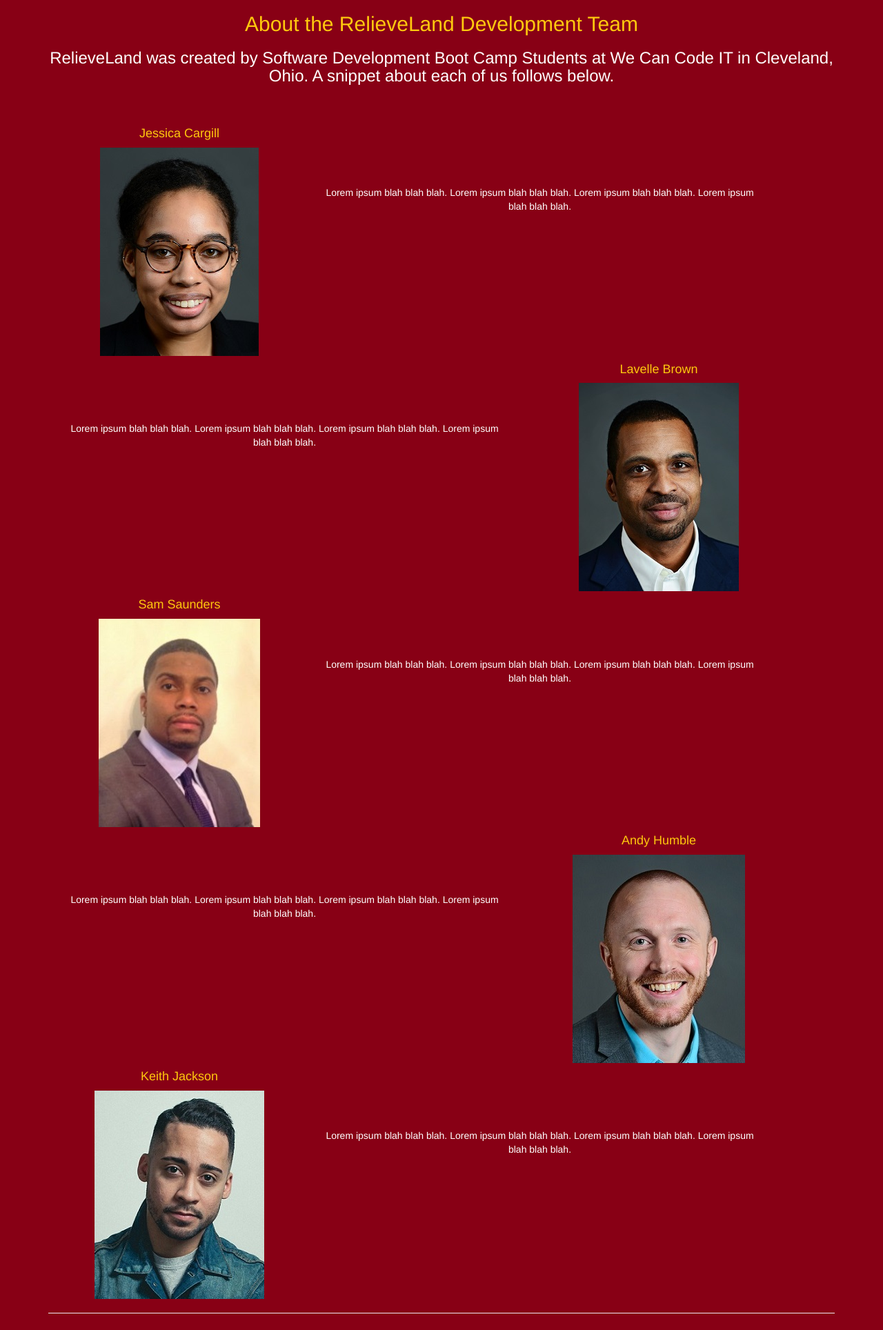
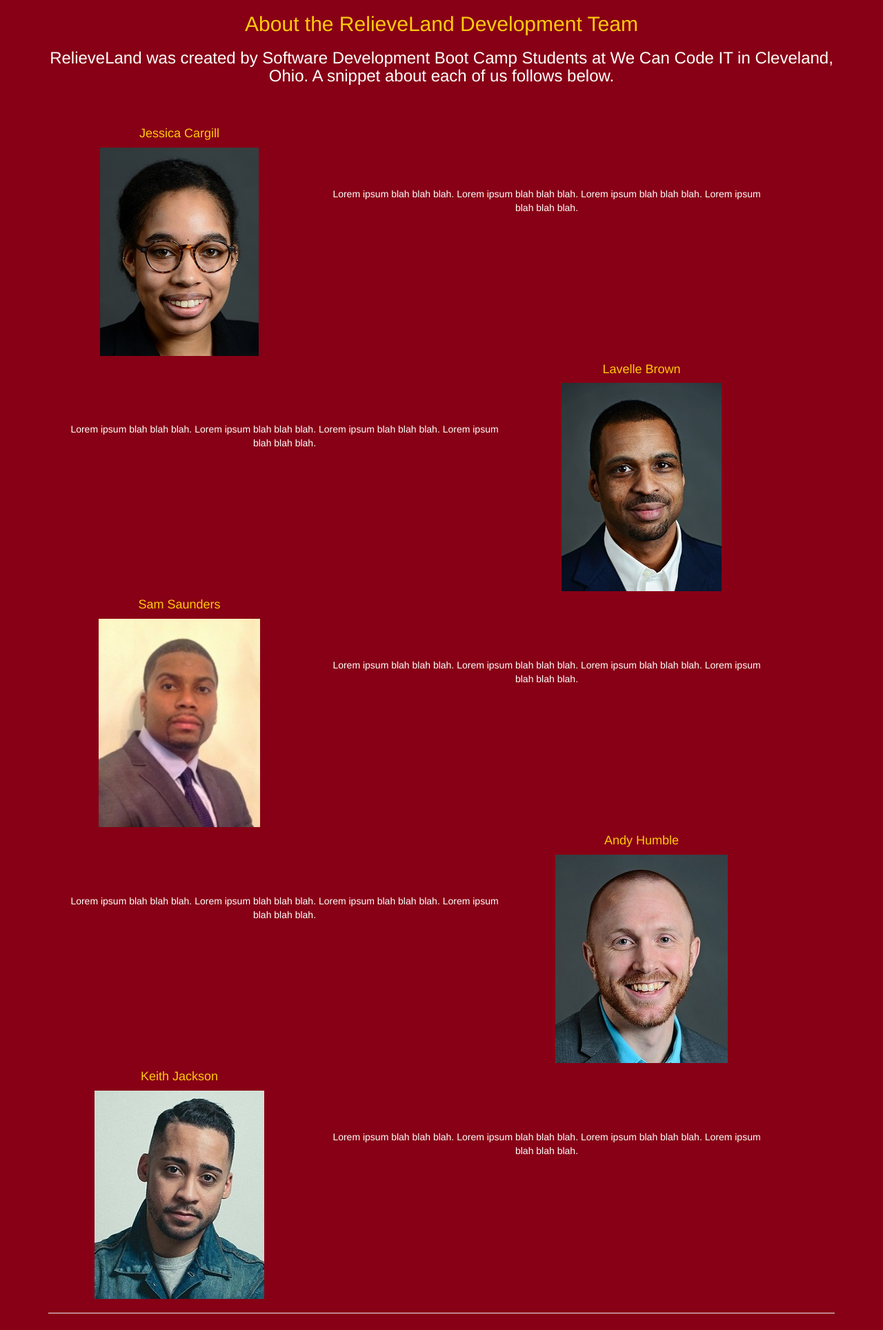
Before and after one commit to RelieveLand/RelieveLand, an ASP.NET MVC app: page /Home/About in a window 1280 px wide. Shown: the part 52-1980 px from the top of the page at 69% size. Run offline with ASP.NET Core 8 and stand-ins for ASP.NET MVC 5, Linux system fonts and the light colour scheme; data that the repository does not hold is empty; the project's own start-up code is not run, and a stand-in starts its controllers and pages; some libraries are stand-ins or nearby versions; some web fonts are replaced.

Commit message:
fixed padding next to pics on about page

```diff
--- a/RelieveLand/Content/Site.css
+++ b/RelieveLand/Content/Site.css
@@ -185,9 +185,9 @@
     display: inline-block;
 }
 
-.pic-right {
-    margin-right: 20px;
-    margin-left: 10px;
+.about-text {
+    padding-right: 5px;
+    margin-left: 5px;
 }
 
 .about-text p {
--- a/RelieveLand/Views/Home/About.cshtml
+++ b/RelieveLand/Views/Home/About.cshtml
@@ -22,7 +22,7 @@
 
     <div class="row">
         <div class="col-sm-12 col-md-12 col-lg-12 col-xl-12">
-            <div class="col-xs-7 col-sm-7 col-md-7 col-lg-7 col-xl-7 text-center about-text pic-right">
+            <div class="col-xs-7 col-sm-7 col-md-7 col-lg-7 col-xl-7 text-center about-text">
                 <p>Lorem ipsum blah blah blah. Lorem ipsum blah blah blah. Lorem ipsum blah blah blah. Lorem ipsum blah blah blah.</p>
             </div>
             <div class="col-xs-4 col-sm-4 col-md-4 col-lg-4 col-xl-4 text-center">
@@ -50,7 +50,7 @@
 
     <div class="row">
         <div class="col-sm-12 col-md-12 col-lg-12 col-xl-12">
-            <div class="col-xs-7 col-sm-7 col-md-7 col-lg-7 col-xl-7 text-center about-text pic-right">
+            <div class="col-xs-7 col-sm-7 col-md-7 col-lg-7 col-xl-7 text-center about-text">
                 <p>Lorem ipsum blah blah blah. Lorem ipsum blah blah blah. Lorem ipsum blah blah blah. Lorem ipsum blah blah blah.</p>
             </div>
             <div class="col-xs-4 col-sm-4 col-md-4 col-lg-4 col-xl-4 text-center">
```
